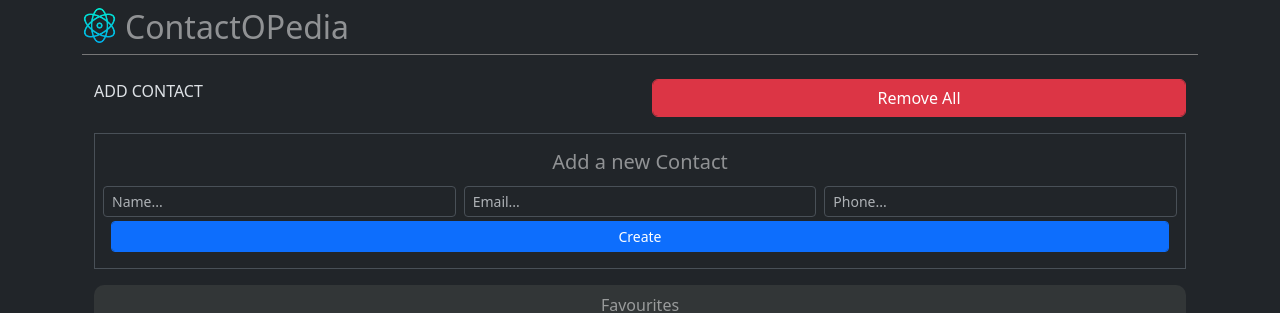
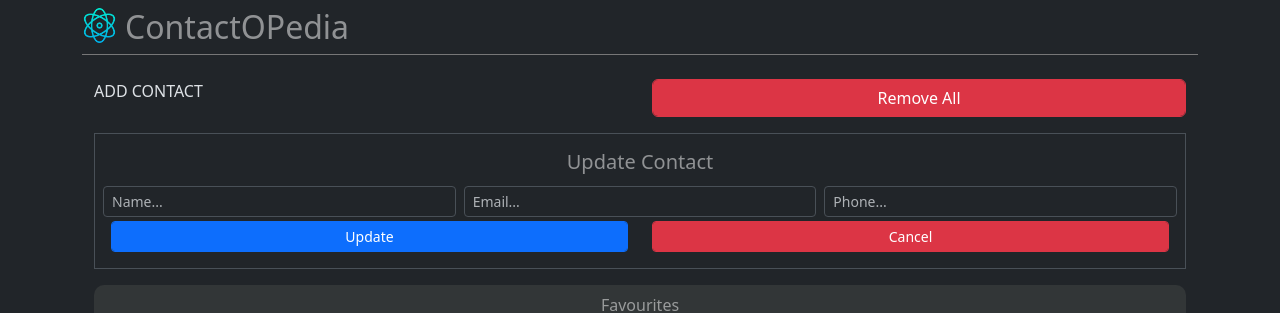
Before and after one commit to 404PeterSimoes/ContactOPedia, a React (Vite) app: page / in a window 1280 px wide. Both pictures are taken after a click on the button 938 px from the left and 361 px from the top of the page. Shown: the top 313 px of the page. Built offline with nearby package versions, Linux system fonts and the light colour scheme.

Commit message:
Section 6 - 103 - Assignment 10 Cancel button in Action

```diff
--- a/src/components/ContactPages/AddContact.jsx
+++ b/src/components/ContactPages/AddContact.jsx
@@ -54,7 +54,7 @@ function AddContact(props) {
       <form action={handleAddContactForm}>
         <div className="row p-2">
           <div className="col-12 text-white-50 text-center h5">
-            Add a new Contact
+            {props.isUpdating ? 'Update Contact' : 'Add a new Contact'}
           </div>
           <div className="col-12 col-md-4 p-1">
             <input
@@ -93,16 +93,21 @@ function AddContact(props) {
               {messages.errorMessage}
             </div>
           )}
-          <div className="col-12">
+          <div className={props.isUpdating ? 'col-6' : 'col-12'}>
             <button className="btn btn-primary btn-sm form-control">
-              Create
+              {props.isUpdating ? 'Update' : 'Create'}
             </button>
           </div>
-          {/* <div className="col-12">
-            <button className="btn btn-danger btn-sm form-control">
-              Cancel
-            </button>
-          </div> */}
+          {props.isUpdating && (
+            <div className="col-6">
+              <button
+                className="btn btn-danger btn-sm form-control"
+                onClick={props.handleCancelUpdateContact}
+              >
+                Cancel
+              </button>
+            </div>
+          )}
         </div>
       </form>
     </div>
--- a/src/components/ContactPages/ContactIndex.jsx
+++ b/src/components/ContactPages/ContactIndex.jsx
@@ -1,4 +1,4 @@
-import { useState } from 'react';
+import { useEffect, useState } from 'react';
 import FavouriteContacts from './FavouriteContacts';
 import GeneralContacts from './GeneralContacts';
 import AddContact from './AddContact';
@@ -92,6 +92,11 @@ function ContactIndex() {
     setContactList([]);
   }
 
+  function handleCancelUpdateContact() {
+    setSelectedContact(null);
+    setIsUpdating(false);
+  }
+
   return (
     <div className="container" style={{ minHeight: '85vh' }}>
       <div className="py-3">
@@ -108,7 +113,11 @@ function ContactIndex() {
         </div>
         <div className="py-2">
           <div className="col-12">
-            <AddContact handleAddContact={handleAddContact} />
+            <AddContact
+              handleAddContact={handleAddContact}
+              isUpdating={isUpdating}
+              handleCancelUpdateContact={handleCancelUpdateContact}
+            />
           </div>
         </div>
         <div className="py-2">
```
